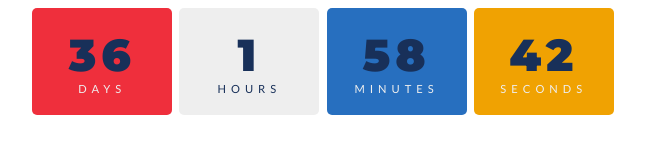
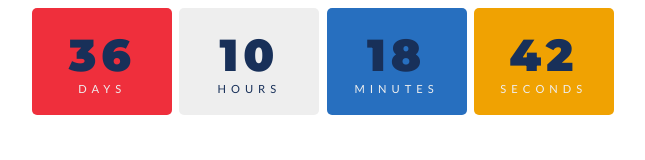
Before and after one commit to tjung91/nortion, a plain HTML site: page D-day.html in a window 1280 px wide. Shown: the whole page, without its empty margins (317-962 px from the left). Drawn offline with Linux system fonts and the light colour scheme.

Commit message:
Update and rename index.html to D-day.html

```diff
--- a/index.html
+++ b/D-day.html
@@ -103,7 +103,7 @@ body{
 </body>
 <script>
     const year = new Date().getFullYear();
-const myDate = new Date('Apr 23, 2025 00:00:00');
+const myDate = new Date('Apr 23, 2025 08:20:00');
 console.log(myDate);
 
 // countdown
```
